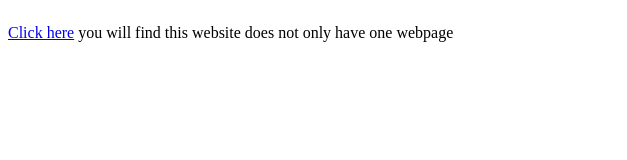
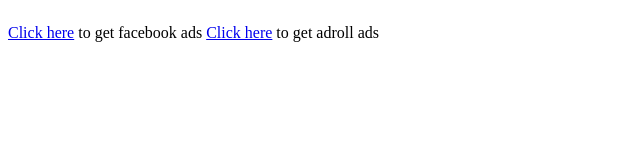
Before and after one commit to Testingti/Testingti.github.io, a plain HTML site: page index_facebook.html in a window 1280 px wide. Shown: the full height of the page, 0-627 px from the left. Drawn offline with Linux system fonts and the light colour scheme.

Commit message:
testing adroll and fb

```diff
--- a/index_facebook.html
+++ b/index_facebook.html
@@ -25,7 +25,9 @@
 <BODY BGCOLOR="FFFFFF">
 <CENTER><IMG SRC="clouds.jpg" ALIGN="BOTTOM"> </CENTER>
 
-<a href="another.html">Click here</a>
-you will find this website does not only have one webpage
+<a href="facebook.html">Click here</a>
+to get facebook ads
+<a href="adroll.html">Click here</a>
+to get adroll ads
 </BODY>
 </HTML>
```
Also changed, not shown: adroll.html (added, +6 -0 lines), another.html (deleted, +0 -6 lines), facebook.html (added, +9 -0 lines).
